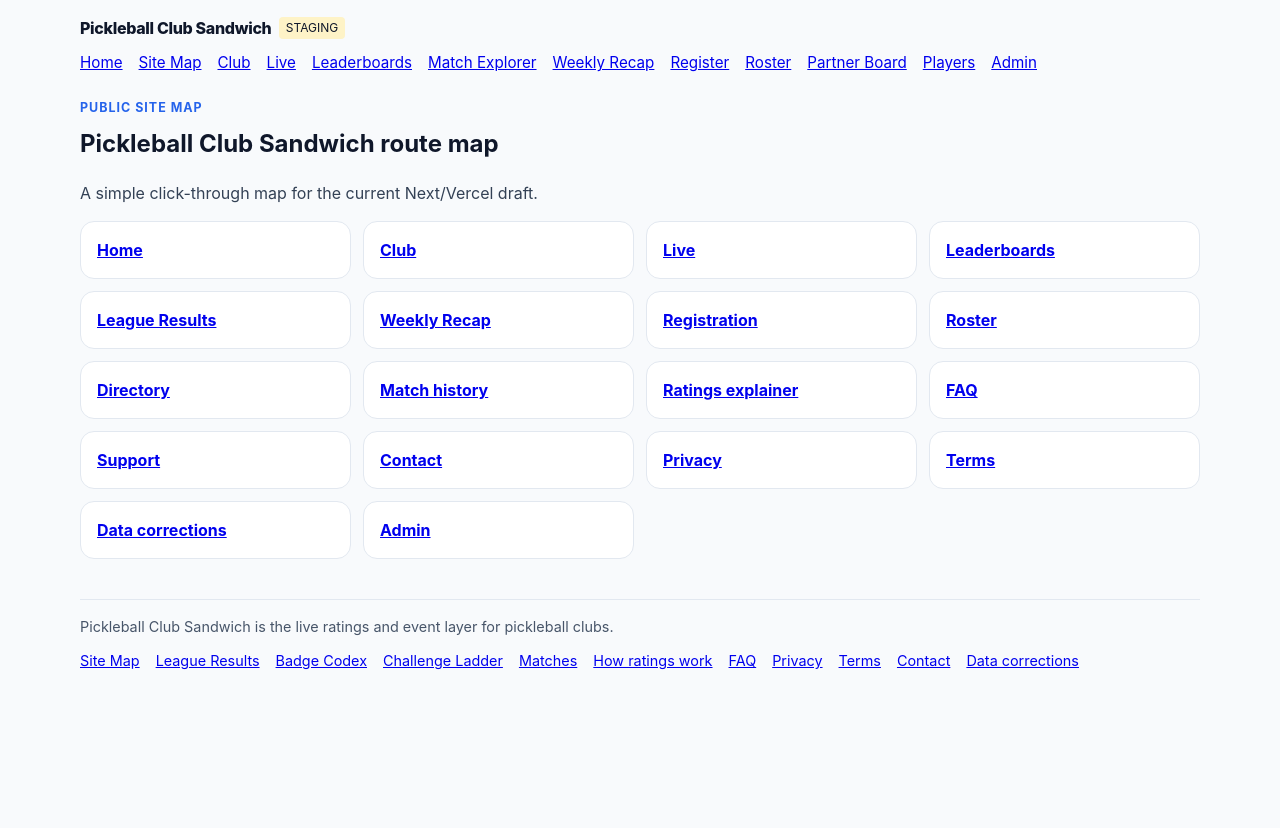
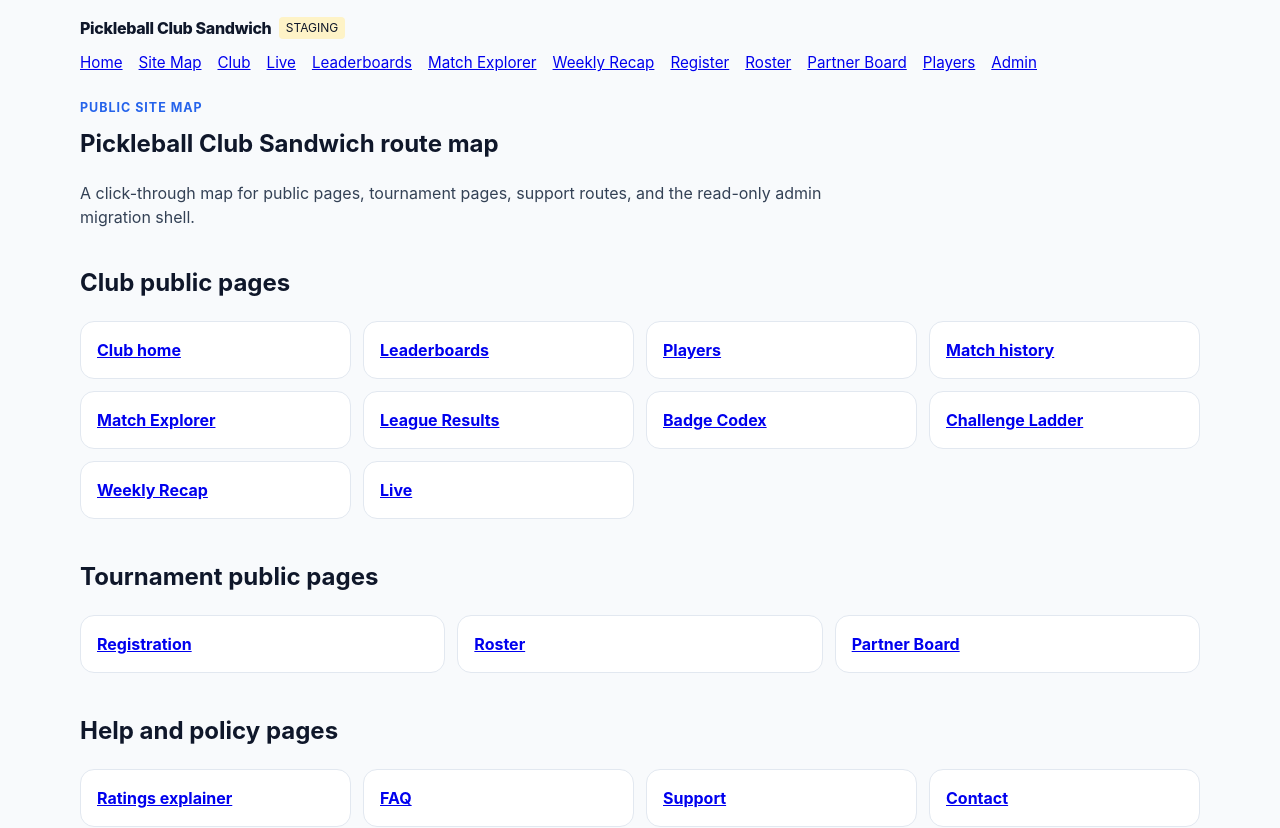
Before and after one commit to pickleballattrespalapas/JUPR, a Next.js app in the folder apps/web/: page /site-map in a window 1280 px wide. Shown: the top 828 px of the page. Before the commit the page ends 800 px from the top, so only its background shows below. Built offline with nearby package versions, Linux system fonts and the light colour scheme.

Commit message:
Expand public site map route groups

```diff
--- a/apps/web/app/site-map/page.tsx
+++ b/apps/web/app/site-map/page.tsx
@@ -7,25 +7,53 @@ const cardStyle = {
   background: "white"
 };
 
-const routes = [
-  ["Home", "/"],
-  ["Club", "/clubs/tres-palapas"],
-  ["Live", "/clubs/tres-palapas/live"],
+const routeGroups = [
+  {
+    heading: "Club public pages",
+    routes: [
+      ["Club home", "/clubs/tres-palapas"],
       ["Leaderboards", "/clubs/tres-palapas/leaderboards"],
+      ["Players", "/clubs/tres-palapas/players"],
+      ["Match history", "/clubs/tres-palapas/matches"],
+      ["Match Explorer", "/clubs/tres-palapas/match-explorer"],
       ["League Results", "/clubs/tres-palapas/league-results"],
+      ["Badge Codex", "/clubs/tres-palapas/badge-codex"],
+      ["Challenge Ladder", "/clubs/tres-palapas/challenge-ladder"],
       ["Weekly Recap", "/clubs/tres-palapas/weekly-recap"],
+      ["Live", "/clubs/tres-palapas/live"]
+    ]
+  },
+  {
+    heading: "Tournament public pages",
+    routes: [
       ["Registration", "/clubs/tres-palapas/tournament-registration"],
       ["Roster", "/clubs/tres-palapas/tournament-roster"],
-  ["Directory", "/clubs/tres-palapas/players"],
-  ["Match history", "/clubs/tres-palapas/matches"],
+      ["Partner Board", "/clubs/tres-palapas/tournament-partner-board"]
+    ]
+  },
+  {
+    heading: "Help and policy pages",
+    routes: [
       ["Ratings explainer", "/how-ratings-work"],
       ["FAQ", "/faq"],
       ["Support", "/support"],
       ["Contact", "/contact"],
+      ["Data corrections", "/data-corrections"],
       ["Privacy", "/privacy"],
-  ["Terms", "/terms"],
-  ["Data corrections", "/data-corrections"],
-  ["Admin", "/admin"]
+      ["Terms", "/terms"]
+    ]
+  },
+  {
+    heading: "Admin migration shell",
+    routes: [
+      ["Admin cockpit", "/admin"],
+      ["Match Log", "/admin/match-log"],
+      ["Replay History", "/admin/replay-history"],
+      ["Match Uploader", "/admin/match-uploader"],
+      ["Players", "/admin/players"],
+      ["League Manager", "/admin/league-manager"]
+    ]
+  }
 ];
 
 export default function SiteMapPage() {
@@ -36,15 +64,22 @@ export default function SiteMapPage() {
       </p>
       <h1 style={{ marginTop: 0 }}>Pickleball Club Sandwich route map</h1>
       <p style={{ color: "#334155", maxWidth: "780px" }}>
-        A simple click-through map for the current Next/Vercel draft.
+        A click-through map for public pages, tournament pages, support routes, and the read-only admin migration shell.
       </p>
+      <div style={{ display: "grid", gap: "1.25rem" }}>
+        {routeGroups.map((group) => (
+          <section key={group.heading}>
+            <h2>{group.heading}</h2>
             <div style={{ display: "grid", gridTemplateColumns: "repeat(auto-fit, minmax(220px, 1fr))", gap: "0.75rem" }}>
-        {routes.map(([label, href]) => (
+              {group.routes.map(([label, href]) => (
                 <article key={href} style={cardStyle}>
                   <strong><Link href={href}>{label}</Link></strong>
                 </article>
               ))}
             </div>
           </section>
+        ))}
+      </div>
+    </section>
   );
 }
```
Lines whose indentation alone changed are shown as unchanged.
